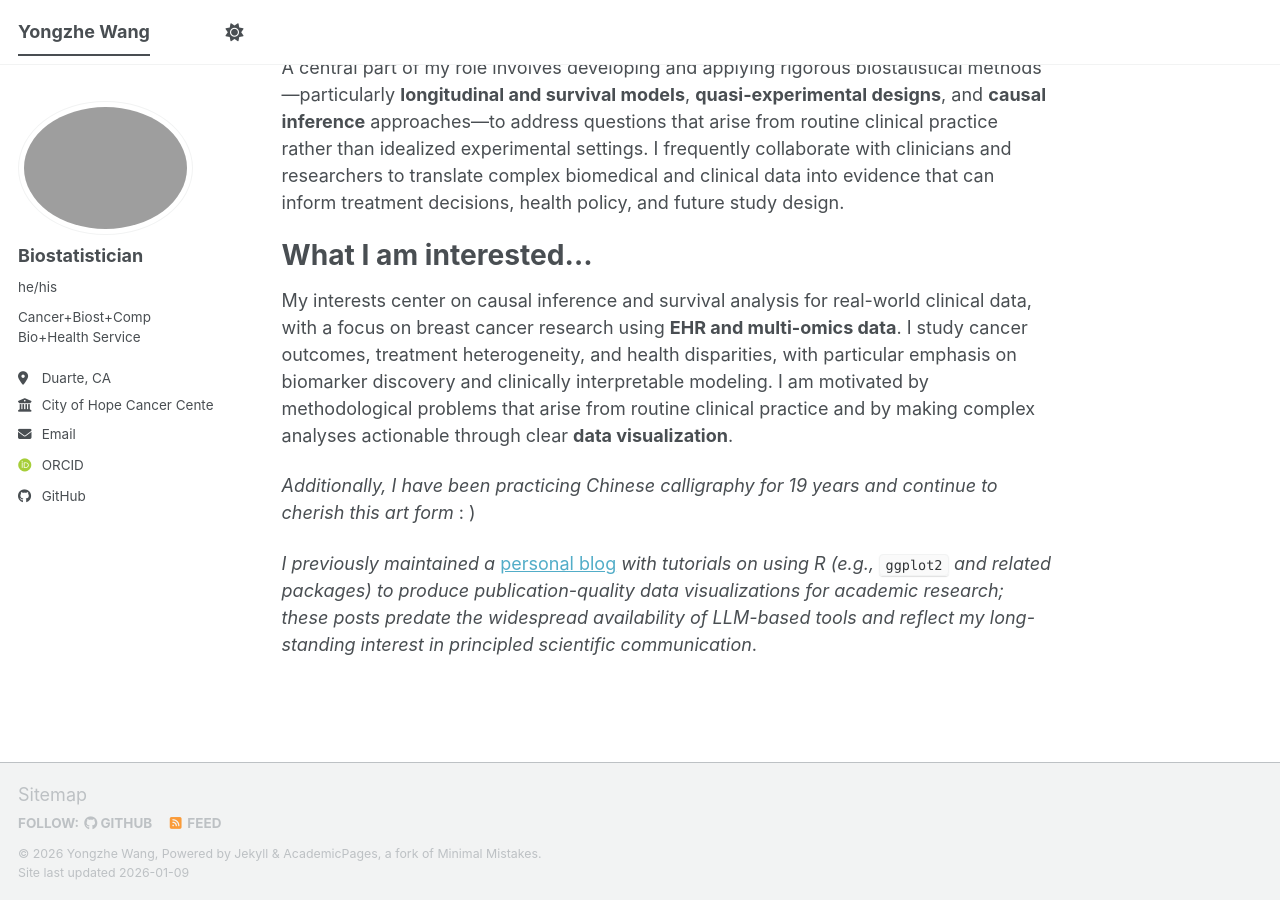
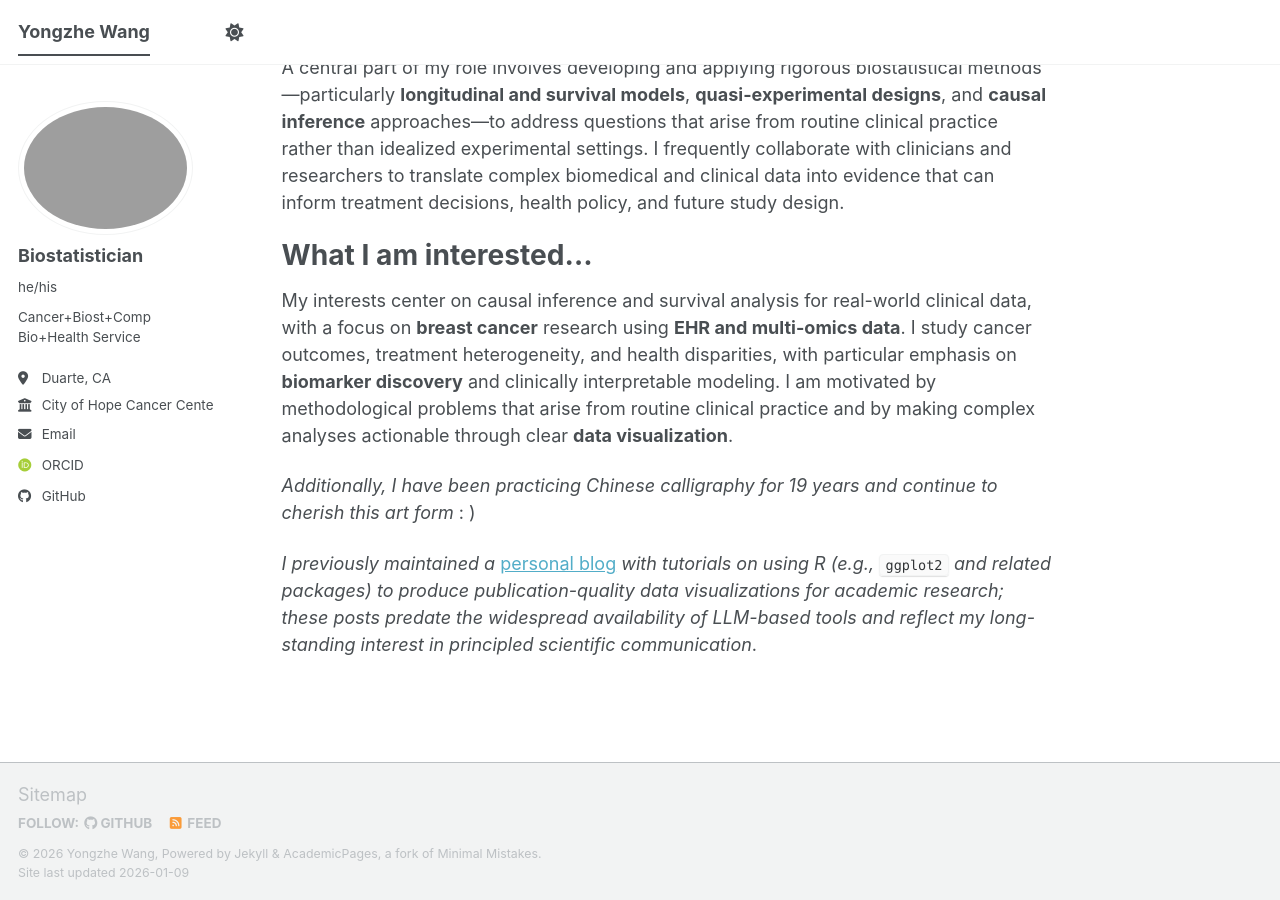
Before and after one commit to YzwIsALaity/yonwang, a Jekyll site: the page built from _pages/about.md, in a window 1280 px wide and 900 px high, scrolled down 508 px. Built offline with Jekyll 4.4.1, drawn with Linux system fonts in a browser that asks for light colours; some web fonts are replaced; a script bundle is joined from its source files by our own code; library files that are not in the unit come from our copies.

```diff
--- a/_pages/about.md
+++ b/_pages/about.md
@@ -17,7 +17,7 @@ A central part of my role involves developing and applying rigorous biostatistic
 
 What I am interested...
 ======
-My interests center on causal inference and survival analysis for real-world clinical data, with a focus on breast cancer research using __EHR and multi-omics data__. I study cancer outcomes, treatment heterogeneity, and health disparities, with particular emphasis on biomarker discovery and clinically interpretable modeling. I am motivated by methodological problems that arise from routine clinical practice and by making complex analyses actionable through clear __data visualization__.
+My interests center on causal inference and survival analysis for real-world clinical data, with a focus on __breast cancer__ research using __EHR and multi-omics data__. I study cancer outcomes, treatment heterogeneity, and health disparities, with particular emphasis on __biomarker discovery__ and clinically interpretable modeling. I am motivated by methodological problems that arise from routine clinical practice and by making complex analyses actionable through clear __data visualization__.
 
 _Additionally, I have been practicing Chinese calligraphy for 19 years and continue to cherish this art form_ : )
 
```
